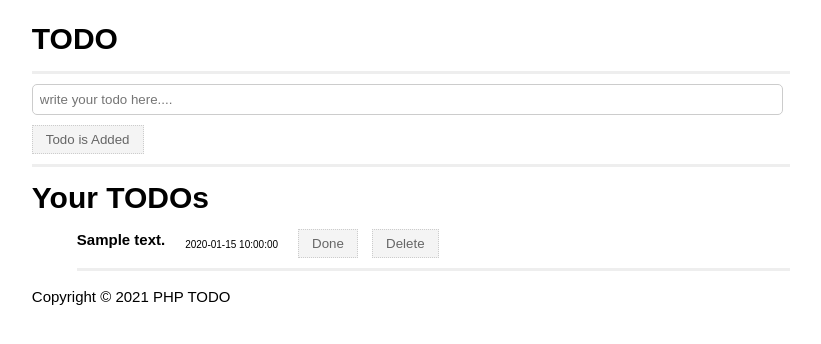
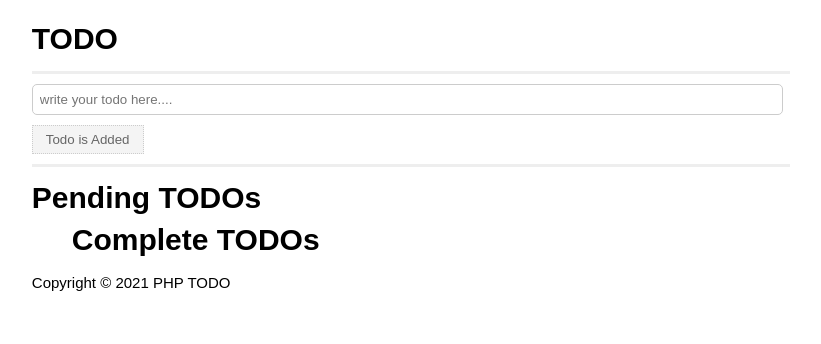
Before and after one commit to waleedrehman31/PHP-mini-projects, a PHP site: page / in a window 1280 px wide. Shown: the top 344 px of the page, without its empty margins (229-1050 px from the left). Run offline with PHP 8.4, Linux system fonts and the light colour scheme; tables that the repository leaves empty or names only in its code hold one stand-in row (values such as "Sample post").

Commit message:
Create DLETE and COMPLETE function working

```diff
--- a/php-todo/index.php
+++ b/php-todo/index.php
@@ -6,7 +6,6 @@
 	*/
 	$query = "SELECT * FROM todos";
 	$result = $mysqli->query($query) or die($mysqli->error.__LINE__);
-
 
 
  ?>
@@ -26,24 +25,41 @@
 			<div class="form-section">
 				<form method="POST" action="process.php">
 					<input type="text" name="todo" placeholder="write your todo here...." />
+					<input type="submit" name="add" value="Todo is Added" />
 					<?php if (isset($_GET['message'])) : ?>
 						<p><?php echo $_GET['message'] ?></p>
 					<?php endif ?>
-					<input type="submit" name="add" value="Todo is Added" />
 				</form>
 			</div>
 			<div>
-				<h1>Your TODOs</h1>
+				<h1>Pending TODOs</h1>
 				<ul>
 					<?php while ($todo = $result->fetch_assoc()) : ?>
+						<?php if ($todo['is_complete'] == 0 ) : ?>
 							<li>
+
 								<strong><span><?php echo $todo['text'] ?></span></strong>
 								<span class="time"><?php echo $todo['time'] ?></span>
-							<form>
+								<form method="POST" action="process.php">
 									<input type="submit" name="complete" value="Done" />
+									<input type="hidden" name="id" value="<?php echo $todo['id'] ?>">
 									<input type="submit" name="delete" value="Delete" />
 								</form>
 							</li>
+						<?php endif ?>
+					<?php endwhile ?>
+					<h1>Complete TODOs</h1>
+					<?php while ($todos = $result->fetch_assoc()) : ?>
+						<?php  if ($complete) : ?>
+							<li>
+								<strong><span><?php echo $todos['text'] ?></span></strong>
+								<span class="time"><?php echo $todos['time'] ?></span>
+								<form method="POST" action="process.php">
+									<input type="hidden" name="id" value="<?php echo $todos['id'] ?>">
+									<input type="submit" name="delete" value="Delete" />
+								</form>
+							</li>
+						<?php endif ?>
 					<?php endwhile ?>
 				</ul>
 			</div>
```
Also changed, not shown: php-todo/process.php (+20 -0 lines). Lines whose indentation alone changed are shown as unchanged.
